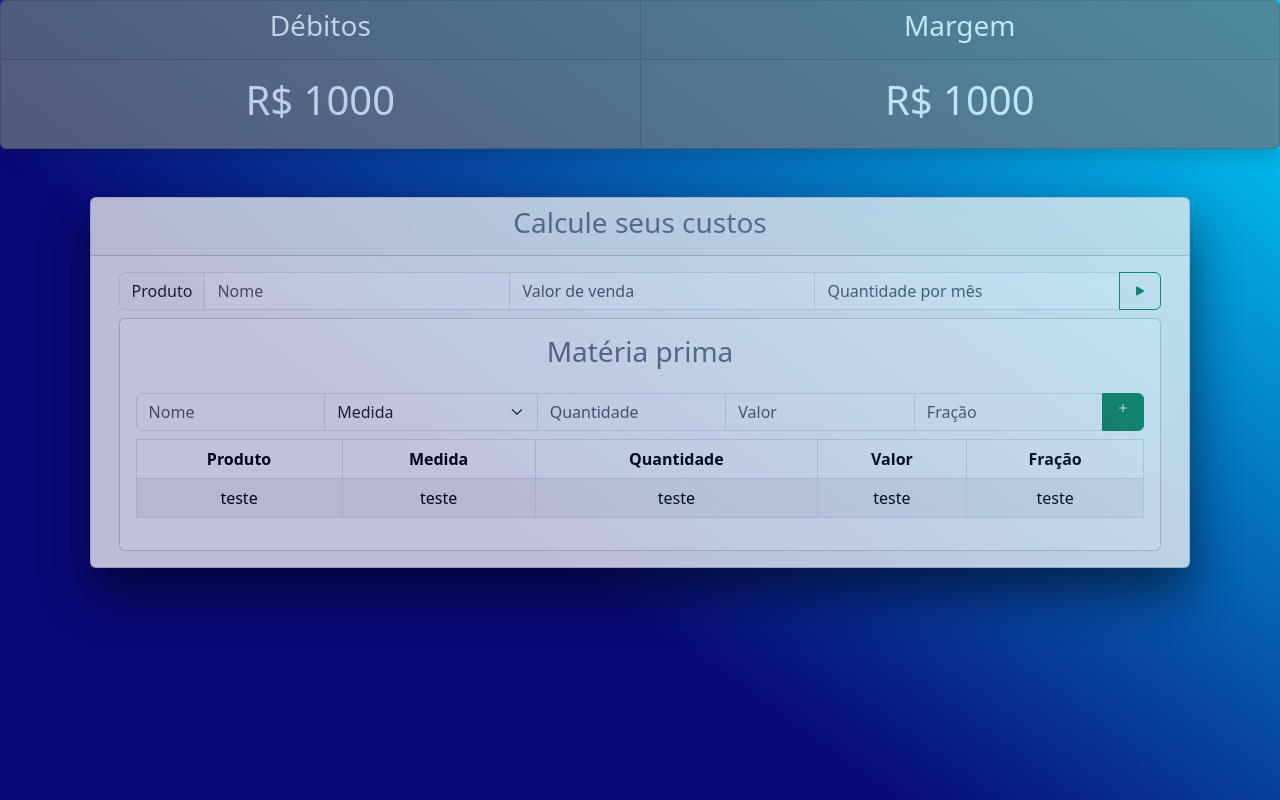
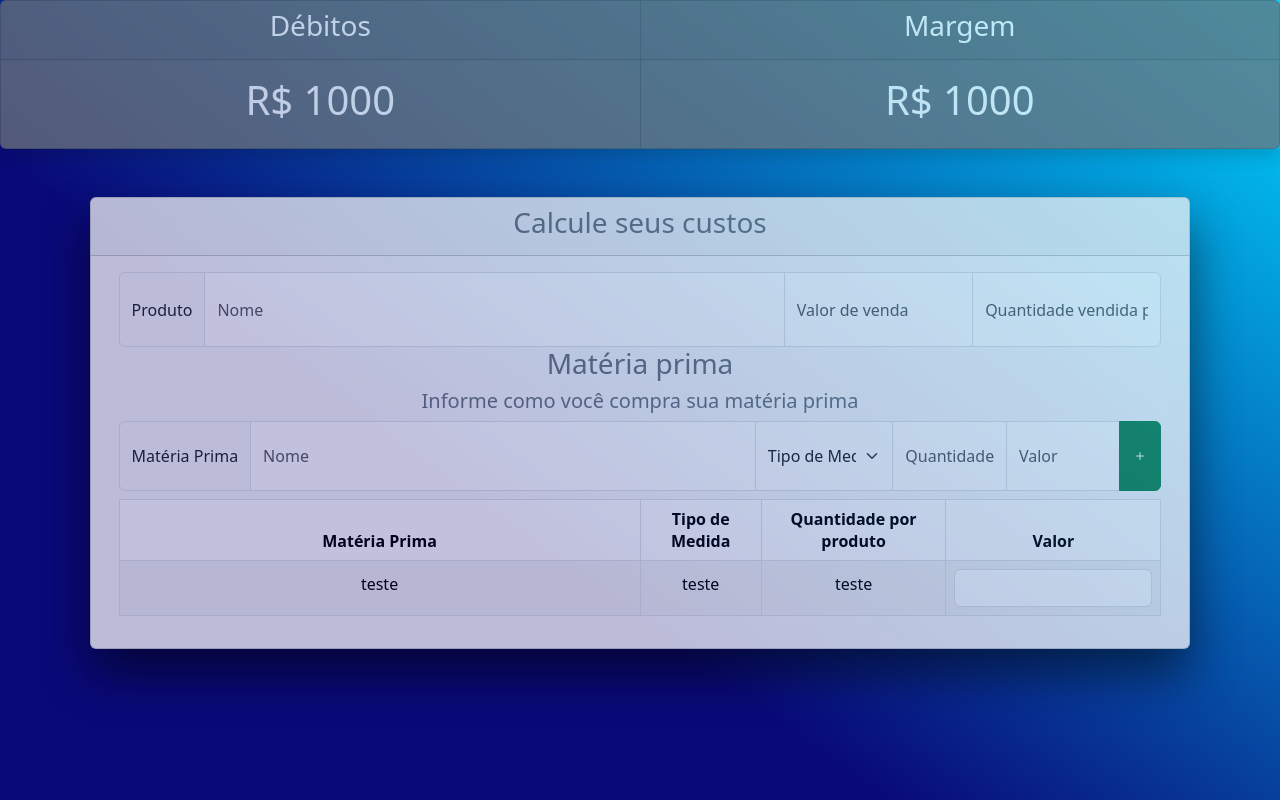
Before and after one commit to davidjeiel/calcula-custos, a React (Create React App) app: page / in a window 1280 px wide. Built offline with nearby package versions, Linux system fonts and the light colour scheme.

Commit message:
Conclusão do layout

```diff
--- /dev/null
+++ b/src/pages/Lista.jsx
@@ -0,0 +1,27 @@
+import React from "react";
+
+export function Lista(params)
+{
+    return(
+        <table className="table table-bordered table-striped table-hover mt-2">
+            <thead>
+                <tr className="text-center active">
+                    <th style={{ width: "50%" }}>Matéria Prima</th>
+                    <th>Tipo de Medida</th>
+                    <th>Quantidade por produto</th>
+                    <th>Valor</th>
+                </tr>
+            </thead>
+            <tbody>
+                <tr>
+                    <td  className="text-center" style={{ paddingTop: "1.2%" }}>teste</td>
+                    <td  className="text-center" style={{ paddingTop: "1.2%" }}>teste</td>
+                    <td  className="text-center" style={{ paddingTop: "1.2%" }}>teste</td>
+                    <td  className="text-center">
+                        <input className="form-control"/>
+                    </td>
+                </tr>
+            </tbody>
+        </table>
+    )
+}
--- /dev/null
+++ b/src/pages/forms/MateriaPrima.jsx
@@ -0,0 +1,55 @@
+import React from 'react';
+
+export function MateriaPrima(params) {
+  return (
+    <>
+      <div className='card-title'>
+          <h3>Matéria prima</h3>
+          <h5>Informe como você compra sua matéria prima</h5>
+      </div>
+      <div className="input-group mt-2" style={{ height: "70px" }}>
+        <span className="input-group-text">
+            Matéria Prima
+        </span>
+        <input placeholder='Nome' type="text" style={{width: "40%"}} className="form-control" />
+        <select className='form-select'>
+          <option>
+            Tipo de Medida
+          </option>
+          <optgroup label="Massa">
+            <option>g  - Grama</option>
+            <option>kg - Quilograma</option>
+            <option>mg - Miligrama</option>
+          </optgroup>
+          <optgroup label="Comprimento">
+            <option>m  - Metro</option>
+            <option>km - Quilometro</option>
+            <option>cm - Centímetro</option>
+            <option>mm - Milímetro</option>
+          </optgroup>
+          <optgroup label="Capacidade">
+            <option>l  - Litro</option>
+            <option>kl - Quiloliro</option>
+            <option>cm - Centílitro</option>
+            <option>ml - Milílitro</option>
+          </optgroup>
+
+        </select>
+        <input type="text" placeholder='Quantidade' className="form-control" />
+        <input type="text" placeholder='Valor' className="form-control" />
+        <a className="btn btn-success">
+          <svg
+            xmlns="http://www.w3.org/2000/svg"
+            width="16"
+            height="56"
+            fill="currentColor"
+            className="bi bi-plus"
+            viewBox="0 0 16 16"
+          >
+            <path d="M8 4a.5.5 0 0 1 .5.5v3h3a.5.5 0 0 1 0 1h-3v3a.5.5 0 0 1-1 0v-3h-3a.5.5 0 0 1 0-1h3v-3A.5.5 0 0 1 8 4z" />
+          </svg>
+        </a>
+      </div>
+    </>
+  );
+}
--- /dev/null
+++ b/src/pages/forms/Produto.jsx
@@ -0,0 +1,17 @@
+import React, { useState } from "react";
+import { Lista } from "../Lista";
+
+export function Produto(params)
+{
+    const [ produto, setProduto ] = useState('');
+    return(
+        <div className="input-group" style={{height: "75px"}}>
+            <span className="input-group-text">
+                Produto
+            </span>
+            <input className="form-control" placeholder="Nome" style={{width: "40%"}}/>
+            <input className="form-control" placeholder="Valor de venda"/>
+            <input className="form-control" placeholder="Quantidade vendida por mês"/>
+        </div>
+    )
+}
--- a/src/pages/lista/index.jsx
+++ /dev/null
@@ -1,35 +0,0 @@
-import React, { Children } from "react";
-import { Card, Table } from 'react-bootstrap'
-import { MateriaPrima } from "../produto/MateriaPrima";
-
-export function Lista(params)
-{
-    return(
-        <Card className="card-body mt-2">
-            <div className='card-title'>
-                <h3>Matéria prima</h3>
-            </div>
-            <MateriaPrima />
-            <table className="table table-bordered table-striped table-hover mt-2">
-                <thead>
-                    <tr className="text-center active">
-                        <th>Produto</th>
-                        <th>Medida</th>
-                        <th>Quantidade</th>
-                        <th>Valor</th>
-                        <th>Fração</th>
-                    </tr>
-                </thead>
-                <tbody>
-                    <tr>
-                        <td  className="text-center">teste</td>
-                        <td  className="text-center">teste</td>
-                        <td  className="text-center">teste</td>
-                        <td  className="text-center">teste</td>
-                        <td  className="text-center">teste</td>
-                    </tr>
-                </tbody>
-            </table>
-        </Card>
-    )
-}
--- a/src/pages/panel.jsx
+++ b/src/pages/panel.jsx
@@ -1,19 +1,20 @@
-import React from 'react';
+import React, { useState } from 'react';
 import {
   Card,
-  Col,
-  Container,
-  Row,
-  FormControl,
-  Button,
+  Container
 } from 'react-bootstrap';
 import 'bootstrap/dist/css/bootstrap.min.css';
 
 import { Header } from './header';
-import { Lista } from './lista';
-import { Produto } from './produto';
+import { Lista } from './Lista';
+import { Produto } from './forms/Produto';
+import { MateriaPrima } from './forms/MateriaPrima';
 
-export function Panel(params) {
+export function Panel(params)
+{
+  const [produto, setProduto] = useState();
+  const [materiaPrima, setMateriaPrima ] = useState([]);
+
   return (
     <>
       <Header />
@@ -24,6 +25,8 @@ export function Panel(params) {
         <Card.Body>
           <Container>
             <Produto />
+            <MateriaPrima />
+            <Lista />
           </Container>
         </Card.Body>
       </Card>
--- a/src/pages/produto/MateriaPrima.jsx
+++ /dev/null
@@ -1,31 +0,0 @@
-import React from 'react';
-
-export function MateriaPrima(params) {
-  return (
-    <>
-      <div className="input-group mt-2">
-        <input placeholder='Nome' type="text" className="form-control" />
-        <select className='form-select'>
-          <option>
-            Medida
-          </option>
-        </select>
-        <input type="text" placeholder='Quantidade' className="form-control" />
-        <input type="text" placeholder='Valor' className="form-control" />
-        <input type="text" placeholder='Fração' className="form-control" />
-        <a className="btn btn-success">
-          <svg
-            xmlns="http://www.w3.org/2000/svg"
-            width="16"
-            height="16"
-            fill="currentColor"
-            className="bi bi-plus"
-            viewBox="0 0 16 16"
-          >
-            <path d="M8 4a.5.5 0 0 1 .5.5v3h3a.5.5 0 0 1 0 1h-3v3a.5.5 0 0 1-1 0v-3h-3a.5.5 0 0 1 0-1h3v-3A.5.5 0 0 1 8 4z" />
-          </svg>
-        </a>
-      </div>
-    </>
-  );
-}
--- a/src/pages/produto/index.jsx
+++ /dev/null
@@ -1,36 +0,0 @@
-import React, { useState } from "react";
-import { Lista } from "../lista";
-
-export function Produto(params)
-{
-    const [ produto, setProduto ] = useState('');
-    return(
-        <>
-            <div className="input-group">
-                <span className="input-group-text">
-                    Produto
-                </span>
-                <input className="form-control" placeholder="Nome"/>
-                <input className="form-control" placeholder="Valor de venda"/>
-                <input className="form-control" placeholder="Quantidade por mês"/>
-                <button className="btn btn-outline-success">
-                    <svg
-                        xmlns="http://www.w3.org/2000/svg"
-                        width="16"
-                        height="16"
-                        fill="currentColor"
-                        className="bi bi-play-fill"
-                        viewBox="0 0 16 16"
-                    >
-                        <path d="m11.596 8.697-6.363 3.692c-.54.313-1.233-.066-1.233-.697V4.308c0-.63.692-1.01 1.233-.696l6.363 3.692a.802.802 0 0 1 0 1.393z"/>
-                    </svg>
-                </button>
-            </div>
-            {
-                //produto.length() > 0 &&
-                <Lista dados={produto}/>
-            }
-
-        </>
-    )
-}
```
